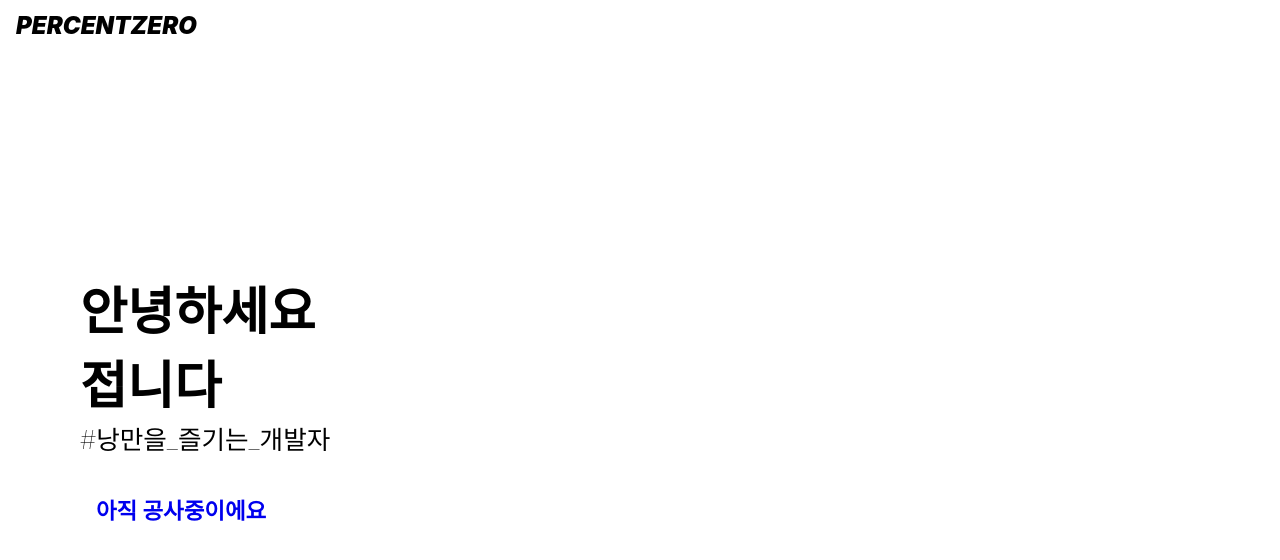
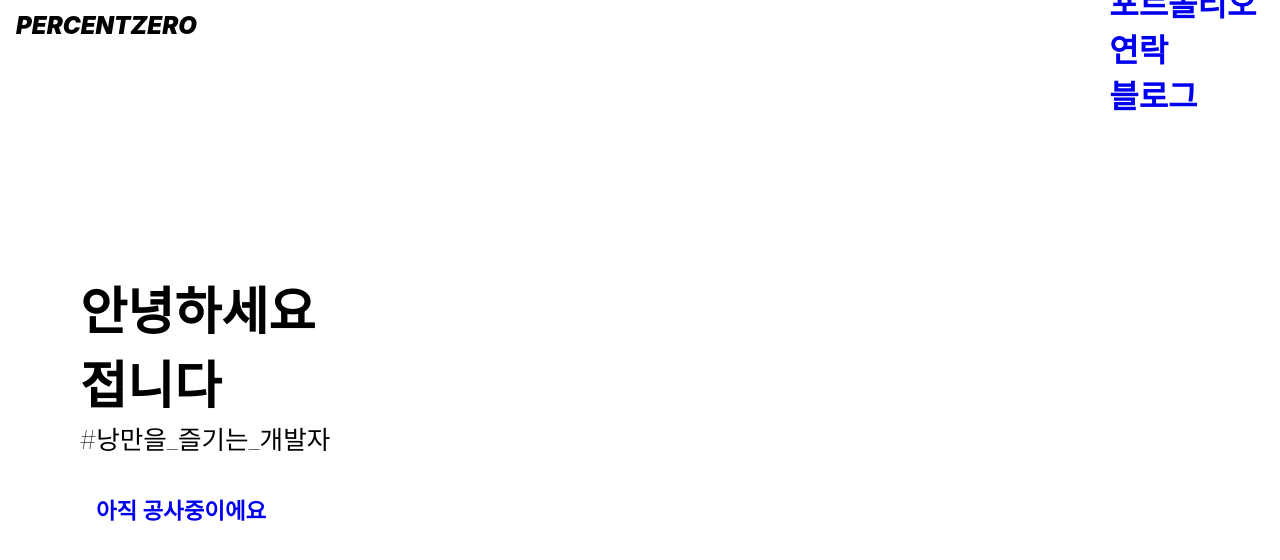
Before and after one commit to 0x0P/portfolio, a Next.js app: page / in a window 1280 px wide. Shown: the top 560 px of the page. Built offline with nearby package versions, Linux system fonts and the light colour scheme; a web font is replaced by a local one.

Commit message:
네비바 링크 추가

```diff
--- a/component/nav.tsx
+++ b/component/nav.tsx
@@ -1,25 +1,38 @@
 "use client";
 import styles from "@/styles/nav.module.css";
 import Link from "next/link";
-import { useEffect, useRef } from "react";
+import { useEffect } from "react";
 export default function Nav() {
-  const navRef = useRef<HTMLDivElement>(null);
-
   useEffect(() => {
-    navRef.current?.addEventListener("click", (e) => {
-      if (e.target === navRef.current) {
-        navRef.current?.classList.toggle("active");
+    const nav = document.querySelector(`.${styles.container}`);
+    nav?.addEventListener("click", (e) => {
+      if (e.target === nav) {
+        nav?.classList.toggle("active");
       } else {
-        navRef.current?.classList.remove("active");
+        nav?.classList.remove("active");
       }
     });
   });
 
   return (
-    <div ref={navRef} className={styles.container}>
+    <div className={styles.container}>
       <Link href="/">
         <h1 className={styles.logo}>PERCENTZERO</h1>
       </Link>
+      <div className={styles.navItems}>
+        <Link href="/about">
+          <h1 className={styles.navItem}>더 알아보기</h1>
+        </Link>
+        <Link href="/portfolio">
+          <h1 className={styles.navItem}>포트폴리오</h1>
+        </Link>
+        <Link href="/contact">
+          <h1 className={styles.navItem}>연락</h1>
+        </Link>
+        <Link href="https://blog.0x0p.ml">
+          <h1 className={styles.navItem}>블로그</h1>
+        </Link>
+      </div>
     </div>
   );
 }
```
